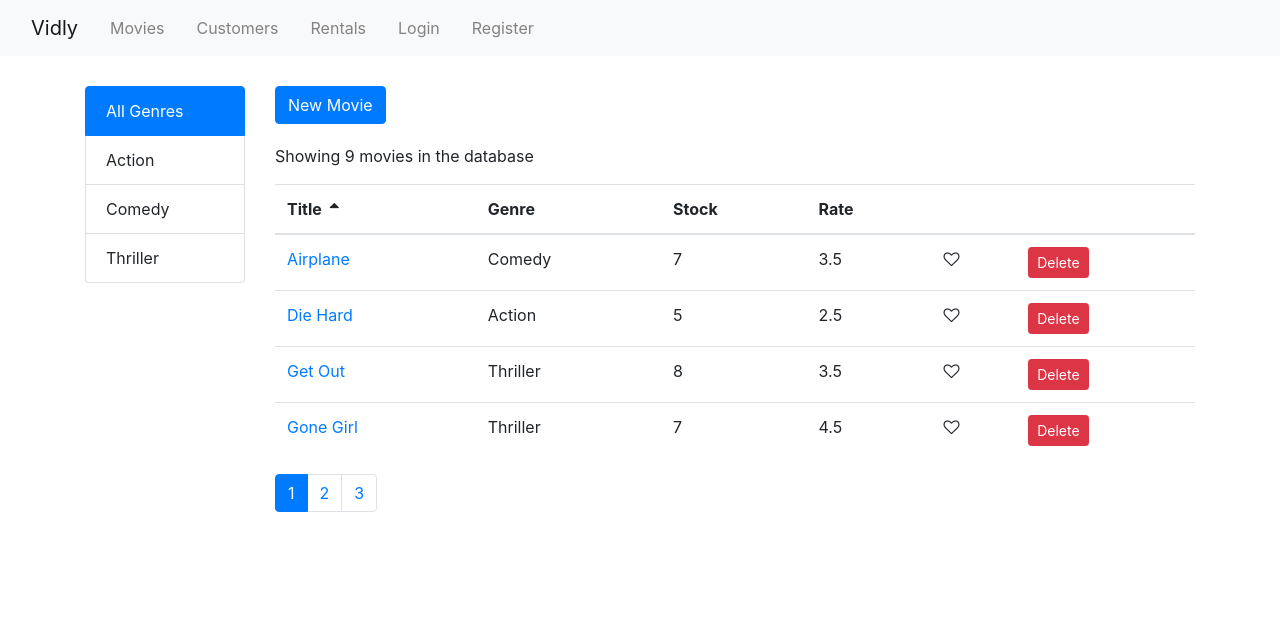
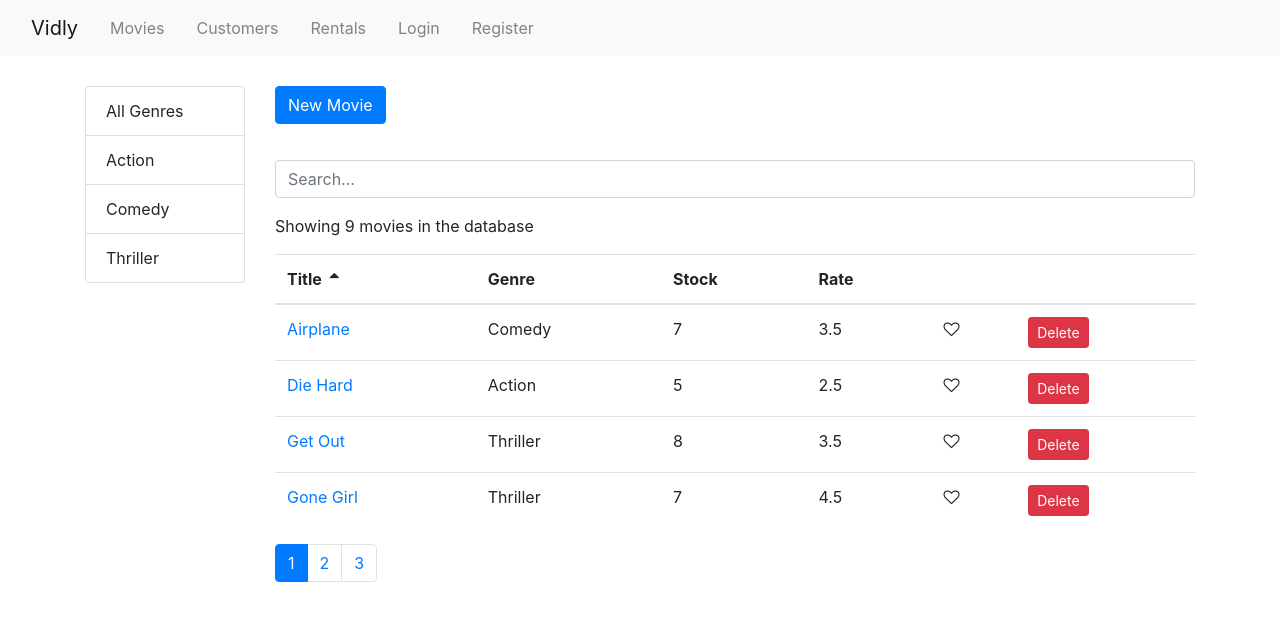
Before and after one commit to kononiaka/movies-react-app, a React (Create React App) app: page /movies in a window 1280 px wide. Shown: the top 620 px of the page. Built offline with nearby package versions, Linux system fonts and the light colour scheme.

Commit message:
searchbox was included

```diff
--- a/src/components/MovieForm.jsx
+++ b/src/components/MovieForm.jsx
@@ -39,7 +39,7 @@ class MovieForm extends Form {
     this.setState({ data: this.mapToViewModel(movie) });
   }
 
-  mapToViewModel(movie) {
+  mapToViewModel({ movie }) {
     return {
       _id: movie._id,
       title: movie.title,
--- a/src/components/Movies.jsx
+++ b/src/components/Movies.jsx
@@ -5,8 +5,9 @@ import Pagination from "./common/Pagination";
 import ListGroup from "./ListGroup";
 import MoviesTable from "./MoviesTable";
 import { paginate } from "./utils/paginate";
+import SearchBox from "./common/SearchBox";
+import { Link } from "react-router-dom";
 import _ from "lodash";
-import { Link } from "react-router-dom";
 
 class Movies extends Component {
   state = {
@@ -14,7 +15,8 @@ class Movies extends Component {
     genres: [],
     pageSize: 4,
     currentPage: 1,
-    selectedGenre: " ",
+    searchQuery: "",
+    selectedGenre: "",
     sortColumn: {
       path: "title",
       order: "asc",
@@ -22,7 +24,7 @@ class Movies extends Component {
   };
 
   componentDidMount() {
-    const genres = [{ name: "All Genres" }, ...getGenres()];
+    const genres = [{ _id: null, name: "All Genres" }, ...getGenres()];
     this.setState({
       movies: getMovies(),
       genres,
@@ -46,7 +48,11 @@ class Movies extends Component {
     this.setState({ currentPage: page });
   };
   handleGenreClick = (genre) => {
-    this.setState({ selectedGenre: genre, currentPage: 1 });
+    this.setState({ selectedGenre: genre, searchQuery: "", currentPage: 1 });
+  };
+
+  handleSearch = (query) => {
+    this.setState({ searchQuery: query, selectedGenre: null, currentPage: 1 });
   };
 
   handleSort = (sortColumn) => {
@@ -60,12 +66,19 @@ class Movies extends Component {
       sortColumn,
       movies: allMovies,
       selectedGenre,
+      searchQuery,
     } = this.state;
 
-    const filtered =
-      selectedGenre && selectedGenre._id
-        ? allMovies.filter((m) => m.genre._id === selectedGenre._id)
-        : allMovies;
+    let filtered = allMovies;
+
+    if (searchQuery) {
+      filtered = allMovies.filter((m) => console.log(m));
+    } else if (selectedGenre && selectedGenre._id) {
+      allMovies.filter(
+        (m) => console.log(selectedGenre._id)
+        // m.genre._id === selectedGenre._id
+      );
+    }
 
     const sorted = _.orderBy(filtered, [sortColumn.path], [sortColumn.order]);
 
@@ -81,13 +94,13 @@ class Movies extends Component {
       currentPage,
       sortColumn,
       selectedGenre,
+      searchQuery,
       genres,
     } = this.state;
 
     if (count === 0) return <p>There are no movies in the database</p>;
 
     const { totalCount, data } = this.getPagedData();
-
     return (
       <>
         <div className="row">
@@ -106,6 +119,10 @@ class Movies extends Component {
             >
               New Movie
             </Link>
+            <SearchBox
+              value={searchQuery}
+              onChange={this.handleSearch}
+            ></SearchBox>
             <p>Showing {totalCount} movies in the database</p>
             <MoviesTable
               sortColumn={sortColumn}
--- /dev/null
+++ b/src/components/common/SearchBox.jsx
@@ -0,0 +1,16 @@
+import React from "react";
+
+const SearchBox = ({ value, onChange }) => {
+  return (
+    <input
+      type="text"
+      name="name"
+      value={value}
+      className="form-control my-3"
+      placeholder="Search..."
+      onChange={(e) => onChange(e.currentTarget.value)}
+    ></input>
+  );
+};
+
+export default SearchBox;
```
Also changed, not shown: 1 other file (tests, documents, lock files or other folders).
